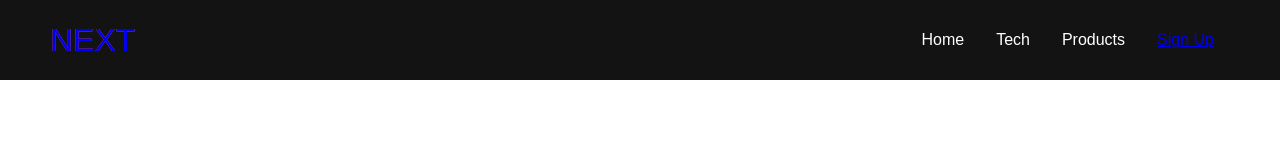
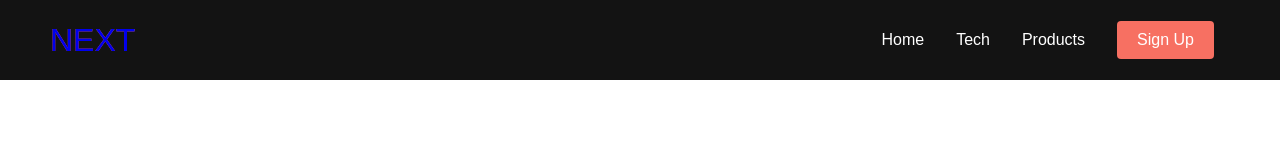
Before and after one commit to harshit-singhania/demo-website, a plain HTML site: page index.html in a window 1280 px wide. Drawn offline with Linux system fonts and the light colour scheme.

Commit message:
add button css

```diff
--- a/styles.css
+++ b/styles.css
@@ -74,3 +74,20 @@
     padding: 0 1rem;
     width: 100%;
 }
+
+.button {
+    display: flex;
+    justify-content: center;
+    align-items: center;
+    padding: 10px 20px;
+    width: 100%;
+    text-decoration: none;
+    height: 100%;
+    width: 100%;
+    border: none;
+    outline: none  ;
+    border-radius: 4px;
+    background: #f77062;
+    color: white;
+
+}
```
